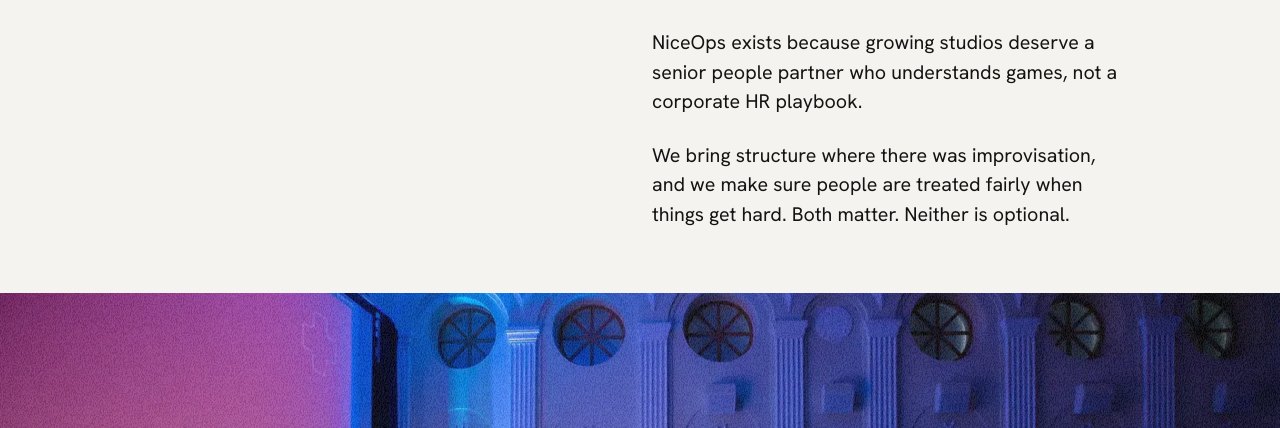
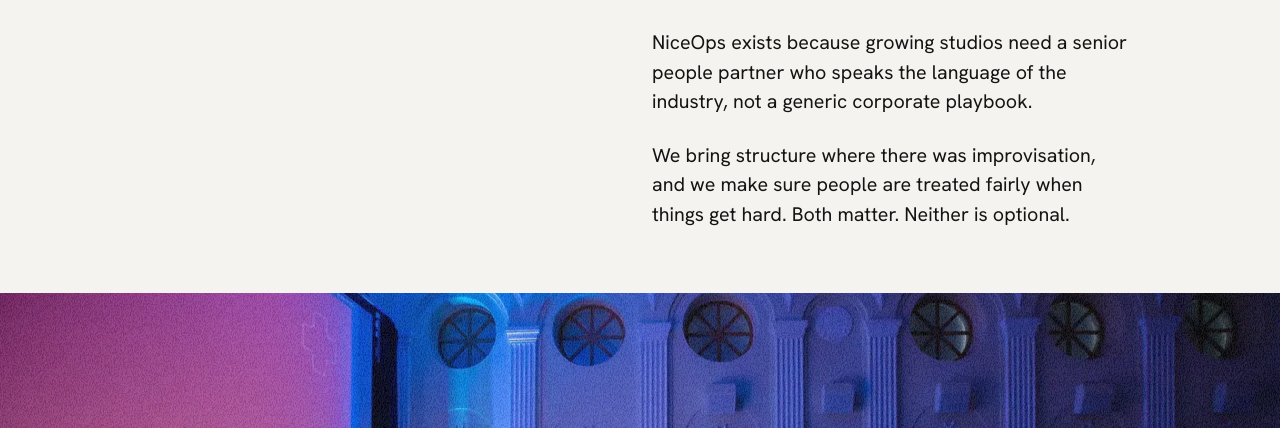
Before and after one commit to general-pet/niceops-site, a plain HTML site: page about/index.html in a window 1280 px wide. Shown: the part 372-800 px from the top of the page. Drawn offline with Linux system fonts and the light colour scheme.

Commit message:
About: new intro line from the design canvas
Co-Authored-By: Claude Opus 5.5 <noreply@anthropic.com>

```diff
--- a/about/index.html
+++ b/about/index.html
@@ -142,7 +142,7 @@
     <p class="page-hero__sub" data-reveal>Operational excellence with a human touch.</p>
     <div class="page-hero__body lead" data-reveal>
       <div>
-        <p>NiceOps exists because growing studios deserve a senior people partner who understands games, not a corporate HR playbook.</p>
+        <p>NiceOps exists because growing studios need a senior people partner who speaks the language of the industry, not a generic corporate playbook.</p>
         <p class="mt-m">We bring structure where there was improvisation, and we make sure people are treated fairly when things get hard. Both matter. Neither is optional.</p>
       </div>
     </div>
```
